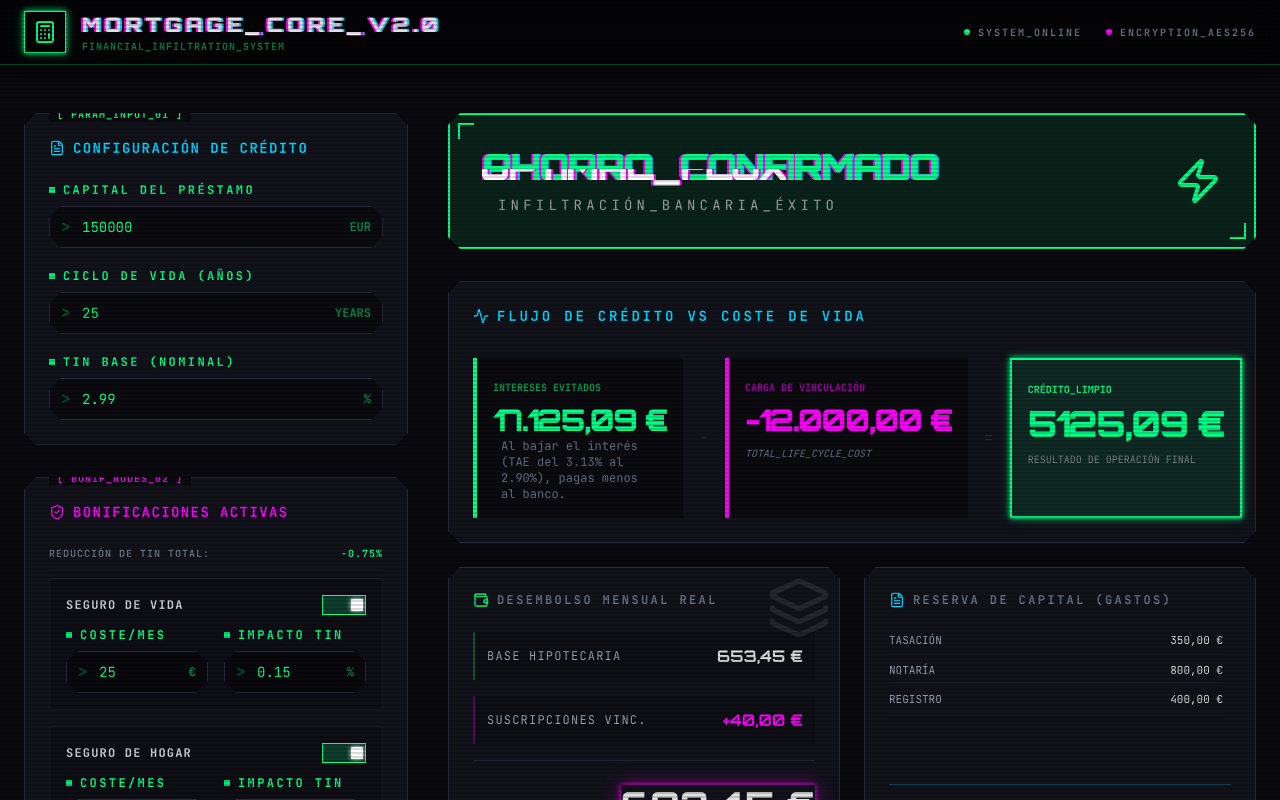
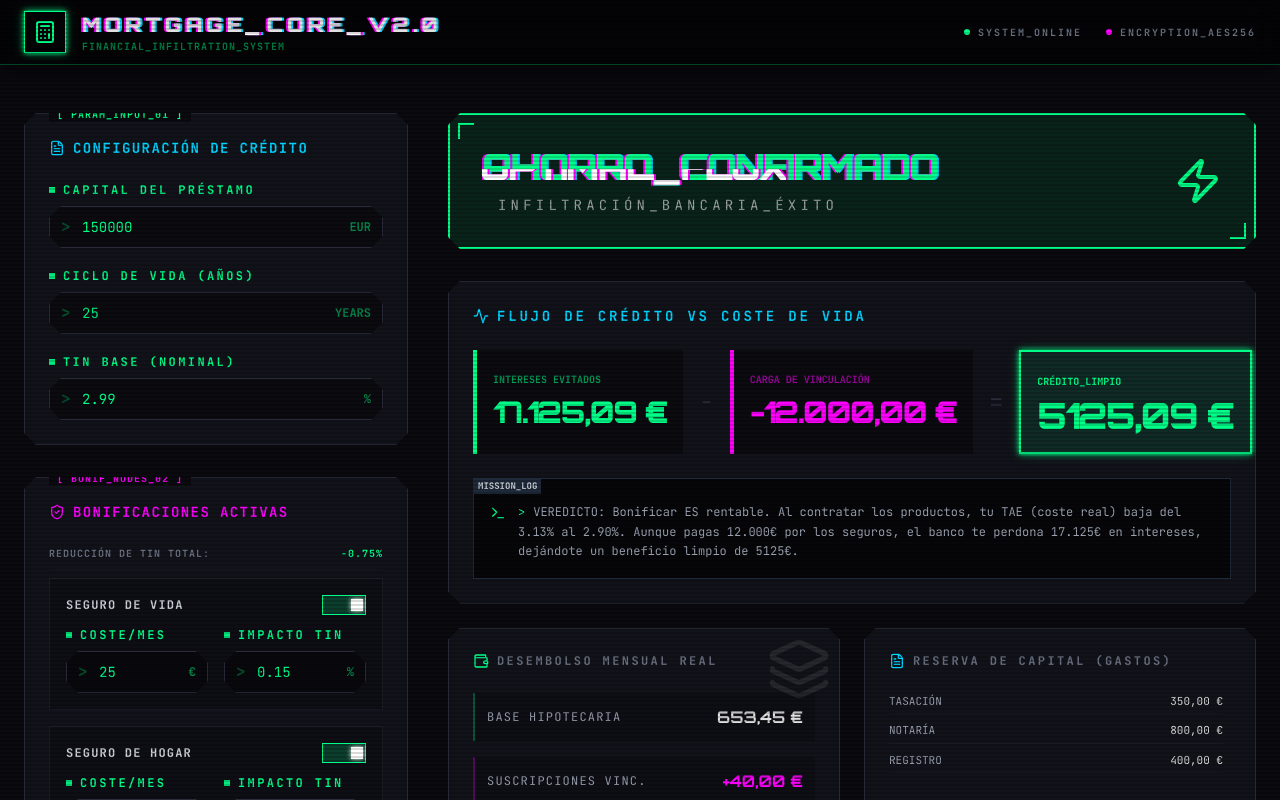
Before and after one commit to spidey000/Tae-website, a React (Vite) app: page / in a window 1280 px wide. Shown: the top 800 px of the page. Built offline with nearby package versions, Linux system fonts and the light colour scheme.

Commit message:
fix: clarify mortgage analysis text and logic for non-experts

```diff
--- a/src/components/ResultsSummary.jsx
+++ b/src/components/ResultsSummary.jsx
@@ -1,5 +1,5 @@
 import React from 'react';
-import { TrendingUp, PiggyBank, AlertTriangle, CheckCircle, Wallet, Shield, Layers, FileText, PieChart, Activity, Zap } from 'lucide-react';
+import { TrendingUp, PiggyBank, AlertTriangle, CheckCircle, Wallet, Shield, Layers, FileText, PieChart, Activity, Zap, Terminal } from 'lucide-react';
 
 export const ResultsSummary = ({
   monthlyPayment,
@@ -15,6 +15,11 @@ export const ResultsSummary = ({
 }) => {
 
   const isBenefitNegative = netBenefit < 0;
+
+  // Texto dinámico para Dummies
+  const analysisText = isBenefitNegative
+    ? `ATENCIÓN: Bonificar NO te compensa. Al contratar los seguros, tu cuota mensual de hipoteca baja, pero el coste de estos productos es superior al ahorro. En la práctica, tu TAE (coste real) SUBE del ${nonBonifiedTAE.toFixed(2)}% al ${tae.toFixed(2)}%. Estás pagando ${Math.abs(totalProductCost).toLocaleString('es-ES', { maximumFractionDigits: 0 })}€ en seguros para ahorrarte solo ${interestSavings.toLocaleString('es-ES', { maximumFractionDigits: 0 })}€ en intereses.`
+    : `VEREDICTO: Bonificar ES rentable. Al contratar los productos, tu TAE (coste real) baja del ${nonBonifiedTAE.toFixed(2)}% al ${tae.toFixed(2)}%. Aunque pagas ${Math.abs(totalProductCost).toLocaleString('es-ES', { maximumFractionDigits: 0 })}€ por los seguros, el banco te perdona ${interestSavings.toLocaleString('es-ES', { maximumFractionDigits: 0 })}€ en intereses, dejándote un beneficio limpio de ${netBenefit.toLocaleString('es-ES', { maximumFractionDigits: 0 })}€.`;
 
   return (
     <div className="space-y-8 font-mono">
@@ -45,11 +50,11 @@ export const ResultsSummary = ({
 
         {/* BLOQUE DE ANÁLISIS DE DATOS */}
         <div className="col-span-1 md:col-span-2 bg-card p-6 border border-border cyber-chamfer">
-          <h3 className="text-sm font-bold text-accent-tertiary mb-8 flex items-center gap-2 uppercase tracking-[0.2em]">
+          <h3 className="text-sm font-bold text-accent-tertiary mb-6 flex items-center gap-2 uppercase tracking-[0.2em]">
             <Activity className="w-4 h-4" /> Flujo de Crédito vs Coste de Vida
           </h3>
 
-          <div className="flex flex-col lg:flex-row items-stretch justify-between gap-4">
+          <div className="flex flex-col lg:flex-row items-stretch justify-between gap-4 mb-6">
 
             {/* SAVINGS */}
             <div className="flex-1 bg-black/40 p-4 border-l-4 border-accent">
@@ -57,12 +62,9 @@ export const ResultsSummary = ({
               <div className="text-3xl font-display font-black text-accent mt-1 tracking-tighter">
                 {interestSavings.toLocaleString('es-ES', { style: 'currency', currency: 'EUR' })}
               </div>
-              <p className="text-xs text-gray-500 px-2">
-                Al bajar el interés (TAE del {nonBonifiedTAE.toFixed(2)}% al {tae.toFixed(2)}%), pagas menos al banco.
-              </p>
             </div>
 
-            <div className="flex items-center justify-center text-border">-</div>
+            <div className="hidden lg:flex items-center justify-center text-border text-2xl font-mono">-</div>
 
             {/* COSTS */}
             <div className="flex-1 bg-black/40 p-4 border-l-4 border-accent-secondary">
@@ -70,12 +72,9 @@ export const ResultsSummary = ({
               <div className="text-3xl font-display font-black text-accent-secondary mt-1 tracking-tighter">
                 -{totalProductCost.toLocaleString('es-ES', { style: 'currency', currency: 'EUR' })}
               </div>
-              <div className="mt-2 text-[10px] text-gray-500 font-mono italic">
-                TOTAL_LIFE_CYCLE_COST
-              </div>
             </div>
 
-            <div className="flex items-center justify-center text-border">=</div>
+            <div className="hidden lg:flex items-center justify-center text-border text-2xl font-mono">=</div>
 
             {/* NET RESULT */}
             <div className={`flex-1 p-4 border-2 shadow-neon ${isBenefitNegative ? 'bg-red-950/40 border-red-500 shadow-[0_0_15px_rgba(239,68,68,0.3)]' : 'bg-accent/10 border-accent'}`}>
@@ -85,12 +84,22 @@ export const ResultsSummary = ({
               <div className={`text-4xl font-display font-black mt-1 tracking-tighter ${isBenefitNegative ? 'text-red-500' : 'text-accent'}`}>
                 {Math.abs(netBenefit).toLocaleString('es-ES', { style: 'currency', currency: 'EUR' })}
               </div>
-              <div className="mt-2 text-[10px] opacity-50 font-mono uppercase">
-                Resultado de Operación Final
-              </div>
             </div>
 
           </div>
+
+          {/* LOG TÁCTICO PARA DUMMIES */}
+          <div className="bg-black/60 border border-gray-800 p-4 font-mono text-xs leading-relaxed text-gray-400 relative">
+             <div className="absolute top-0 left-0 bg-gray-800 text-[9px] font-bold px-1 text-gray-300 uppercase">Mission_Log</div>
+             <div className="flex gap-3 mt-2">
+                <Terminal className="w-4 h-4 text-accent flex-shrink-0 mt-0.5" />
+                <p>
+                  <span className="text-accent mr-2">{'>'}</span>
+                  {analysisText}
+                </p>
+             </div>
+          </div>
+
         </div>
 
         {/* COLUMNA IZQUIERDA: PAGO MENSUAL HUD */}
```
